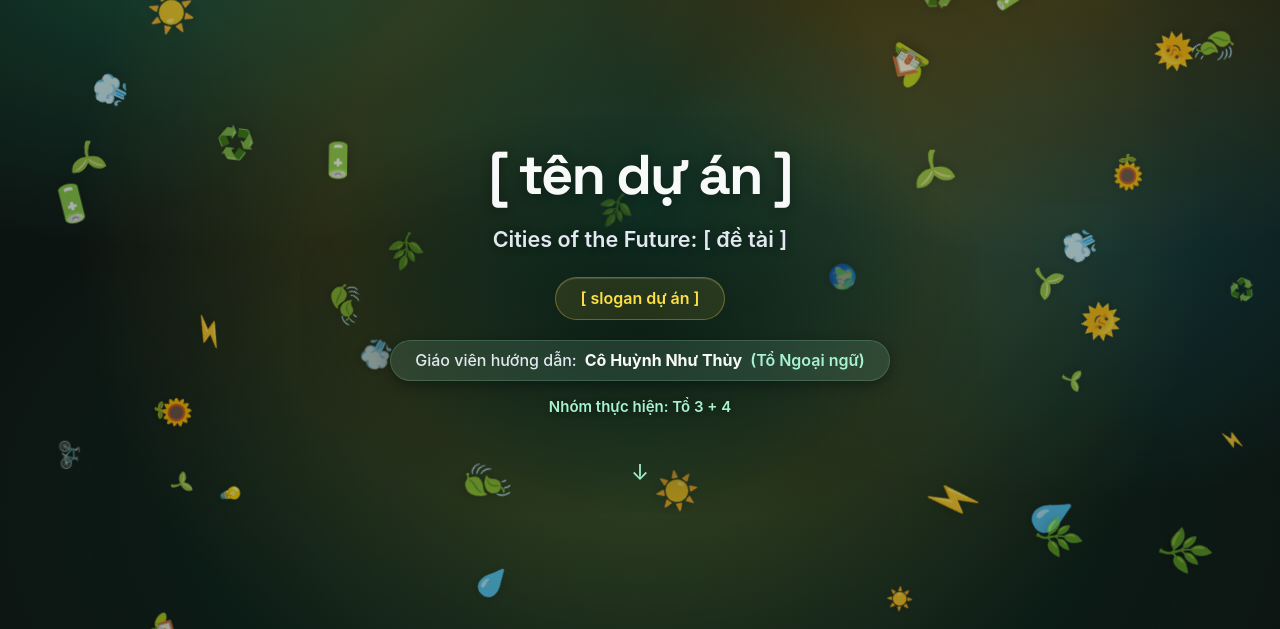
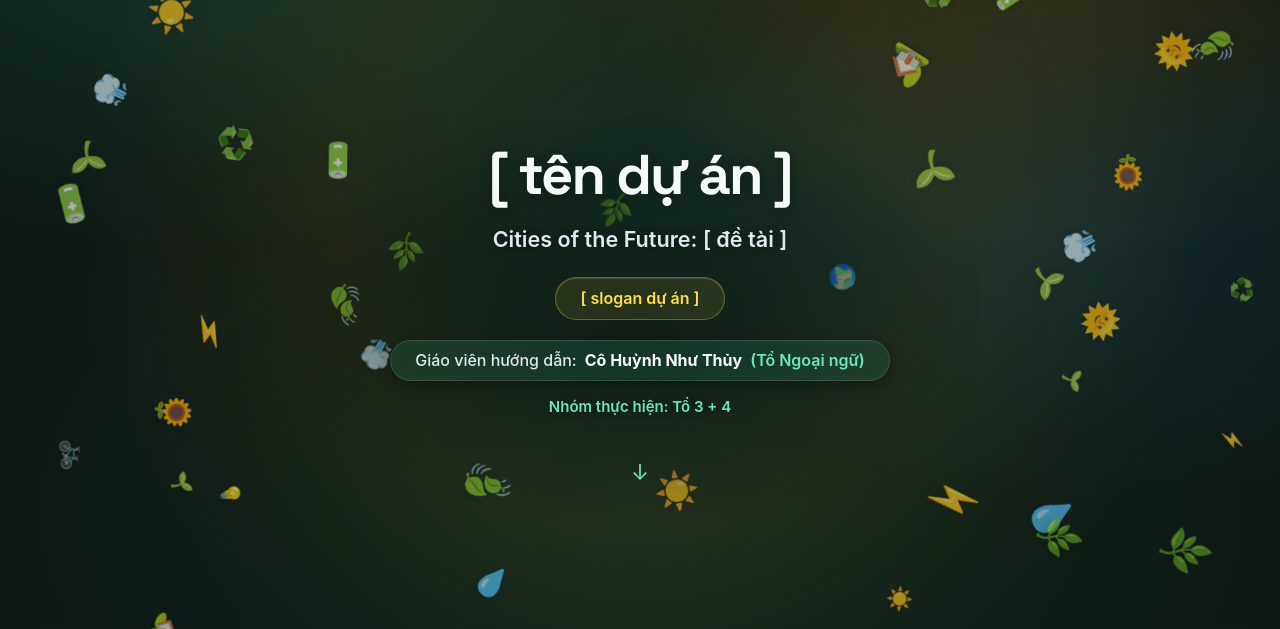
Before and after one commit to sudo-Penguin-Lalala/stem-web, a plain HTML site: page index.html in a window 1280 px wide. Shown: the part 130-759 px from the top of the page. Drawn offline with Linux system fonts and the light colour scheme.

Commit message:
refine color palette

```diff
--- a/style.css
+++ b/style.css
@@ -49,46 +49,46 @@
   --ease-spring: cubic-bezier(0.175, 0.885, 0.32, 1.275);
   --ease-out-fast: cubic-bezier(0.16, 1, 0.3, 1);
 
-  /* Nordic Sage Pastel & Soft Graphite Canvas */
-  --color-bg-canvas: #0c1411;
-  --color-bg-base: #111a16;
-  --color-bg-surface: #17231e;
-  --color-bg-elevated: #1e2c26;
+  /* Midnight Forest & Deep Slate Canvas (Clean, Bright, Never Gloomy) */
+  --color-bg-canvas: #0e1714;
+  --color-bg-base: #131e1a;
+  --color-bg-surface: #182621;
+  --color-bg-elevated: #20312b;
 
-  /* Frosted Acrylic Glass Materials */
-  --color-topbar-glass: rgba(12, 42, 33, 0.90);
-  --color-hero-fade: rgba(8, 20, 15, 0.72);
-  --color-card-glass: rgba(20, 42, 35, 0.82);
-  --color-card-glass-hover: rgba(26, 52, 44, 0.94);
-  --color-label-bar: #101915;
-  --color-pill-glass: rgba(167, 243, 208, 0.12);
+  /* Frosted Acrylic Glass Materials (Refined Specular Depth) */
+  --color-topbar-glass: rgba(14, 23, 20, 0.85);
+  --color-hero-fade: rgba(11, 19, 16, 0.65);
+  --color-card-glass: rgba(18, 28, 24, 0.78);
+  --color-card-glass-hover: rgba(24, 37, 32, 0.92);
+  --color-label-bar: #131e1a;
+  --color-pill-glass: rgba(52, 211, 153, 0.12);
 
-  /* Ambient Atmospheric Orbs - Luminous Bio-Aura */
-  --color-ambient-sage: rgba(52, 211, 153, 0.22);
-  --color-ambient-warm: rgba(251, 191, 36, 0.16);
-  --color-ambient-cyan: rgba(34, 211, 238, 0.14);
-  --color-ambient-center: rgba(16, 185, 129, 0.12);
-  --color-hero-aura: rgba(52, 211, 153, 0.18);
-  --color-hero-warm-aura: rgba(251, 191, 36, 0.12);
+  /* Multi-Spectrum Ambient Horizon (Eco Emerald + Clear Sky Cyan + Solar Warmth) */
+  --color-ambient-sage: rgba(52, 211, 153, 0.14);
+  --color-ambient-warm: rgba(251, 191, 36, 0.10);
+  --color-ambient-cyan: rgba(56, 189, 248, 0.10);
+  --color-ambient-center: rgba(16, 185, 129, 0.08);
+  --color-hero-aura: rgba(52, 211, 153, 0.12);
+  --color-hero-warm-aura: rgba(251, 191, 36, 0.08);
 
   /* Specular Highlights & Glass Edges */
   --color-border-subtle: rgba(255, 255, 255, 0.08);
-  --color-border-base: rgba(167, 243, 208, 0.18);
-  --color-border-accent: #a7f3d0;
-  --color-border-hover: rgba(167, 243, 208, 0.55);
-  --color-specular: rgba(255, 255, 255, 0.14);
+  --color-border-base: rgba(255, 255, 255, 0.12);
+  --color-border-accent: #6ee7b7;
+  --color-border-hover: rgba(52, 211, 153, 0.55);
+  --color-specular: rgba(255, 255, 255, 0.12);
 
-  /* High-Contrast Neutral & Eye-Pleasing Text (No Green Glare) */
-  --color-text-main: #f7faf9;
+  /* High-Contrast Neutral & Eye-Pleasing Text (Crisp White, No Eye Strain) */
+  --color-text-main: #f6faf8;
   --color-text-body: #e2e8f0;
   --color-text-muted: #94a3b8;
-  --color-text-dim: #8b9baa;
+  --color-text-dim: #94a3b8;
   --color-text-inverse: #022c22;
 
-  /* Soothing Pastel Accents */
-  --color-primary: #86efac;
-  --color-primary-light: #a7f3d0;
-  --color-secondary: #bae6fd;
+  /* Soothing Bio-Emerald Accents */
+  --color-primary: #34d399;
+  --color-primary-light: #6ee7b7;
+  --color-secondary: #7dd3fc;
 
   /* Pastel Solar Amber */
   --color-accent-amber: #fde047;
```
